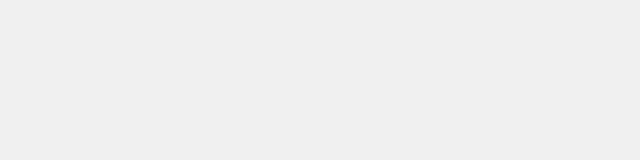
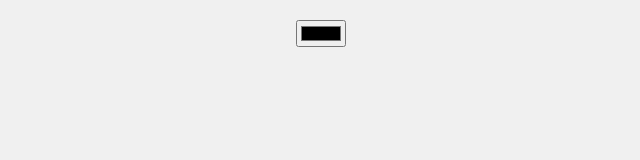
Before and after one commit to Prosperous-Dibakoane/Canva, a plain HTML site: page index.html in a window 1280 px wide. Shown: the whole page, without its empty margins (319-959 px from the left). Drawn offline with Linux system fonts and the light colour scheme.

Commit message:
added toolbar section

```diff
--- a/index.html
+++ b/index.html
@@ -14,3 +14,9 @@
             margin: 0;
             padding: 20px;
         }
+
+    </style>
+</head>
+<body>
+    <div id="toolbar">
+        <input type="color" id="colorPicker" value="#000000" title="Choose color">
```
